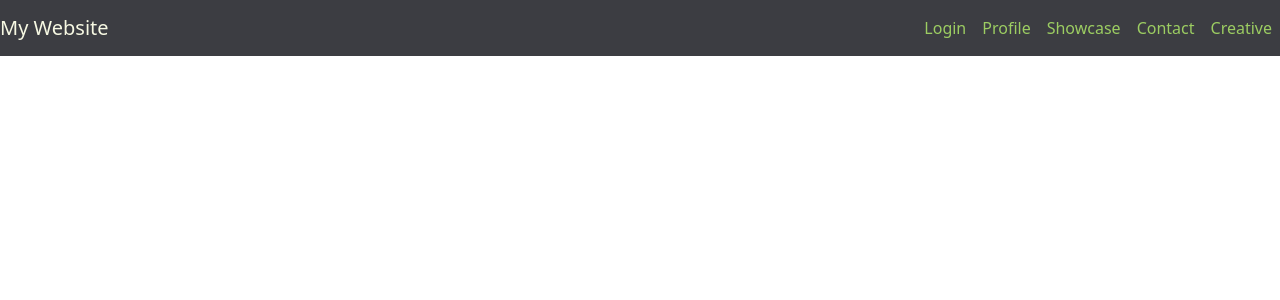
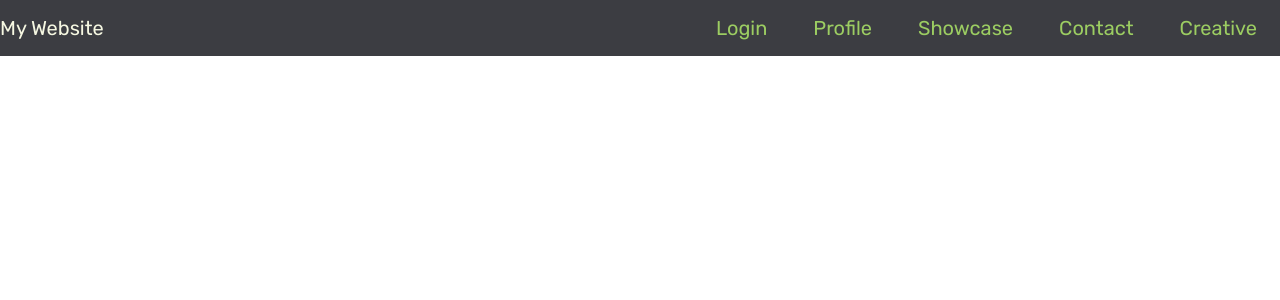
Before and after one commit to 4nch0/vuejsweb, a Vue app: page / in a window 1280 px wide. Shown: the top 300 px of the page. Built offline with nearby package versions, Linux system fonts and the light colour scheme.

Commit message:
FOR NOW ETO MUNA 6:43AM

```diff
--- a/src/App.vue
+++ b/src/App.vue
@@ -6,7 +6,7 @@
 </template>
 
 <script>
-import NavBar from './components/NavBar.vue'; // Assuming your NavBar is in a components folder
+import NavBar from './components/NavBar.vue'; // Adjust the path if necessary
 
 export default {
   name: 'App',
@@ -17,12 +17,15 @@ export default {
 </script>
 
 <style>
+/* Import Rubik font from Google Fonts */
+@import url('https://fonts.googleapis.com/css2?family=Rubik:wght@100;400;500;700&display=swap');
+
 /* Global Styles */
-body {
-  font-family: 'Raleway', sans-serif; /* Apply Rubik font globally */
-  margin: 0;
-  padding: 0;
-  background-color: #332f18; /* Light Cream */
+#app {
+  font-family: 'Rubik', sans-serif; /* Apply Rubik font globally */
+  margin: 0px;
+  padding: 0px;
+  background-color: #F6F8E2; /* Light Cream background */
   color: #3C3D42; /* Dark Charcoal for text */
 }
 
@@ -34,7 +37,28 @@ p {
   font-weight: 400; /* Regular weight for paragraph text */
 }
 
+/* Font weight for h1 */
 h1 {
- font-weight: 1800;
+  font-weight: 500; /* Medium weight for h1 */
+}
+
+/* Button styling */
+button {
+  background-color: #9CCD62; /* Tropical Kiwi Green */
+  color: #F6F8E2; /* Light Cream */
+  border: none;
+  padding: 10px 15px;
+  border-radius: 5px;
+  cursor: pointer;
+}
+
+/* Link styling */
+a {
+  color: #9CCD62; /* Tropical Kiwi Green for links */
+}
+
+/* Additional global styles */
+a:hover {
+  color: #3C3D42; /* Dark Charcoal on hover */
 }
 </style>
--- a/src/components/NavBar.vue
+++ b/src/components/NavBar.vue
@@ -7,19 +7,19 @@
     <div class="collapse navbar-collapse" id="navbarNav">
       <ul class="navbar-nav ml-auto">
         <li class="nav-item">
-            <a class="nav-link" href="/login" style="color: #9CCD62;">Login</a> <!-- Primary Color -->
+          <a class="nav-link" href="/login">Login</a>
         </li>
         <li class="nav-item">
-            <a class="nav-link" href="/portfolio/profile" style="color: #9CCD62;">Profile</a>
+          <a class="nav-link" href="/portfolio/profile">Profile</a>
         </li>
         <li class="nav-item">
-            <a class="nav-link" href="/portfolio/showcase" style="color: #9CCD62;">Showcase</a>
+          <a class="nav-link" href="/portfolio/showcase">Showcase</a>
         </li>
         <li class="nav-item">
-            <a class="nav-link" href="/portfolio/contact" style="color: #9CCD62;">Contact</a>
+          <a class="nav-link" href="/portfolio/contact">Contact</a>
         </li>
         <li class="nav-item">
-            <a class="nav-link" href="/portfolio/creative" style="color: #9CCD62;">Creative</a>
+          <a class="nav-link" href="/portfolio/creative">Creative</a>
         </li>
       </ul>
     </div>
@@ -33,8 +33,17 @@
 </script>
 
 <style scoped>
+.navbar-nav .nav-link {
+  color: #9CCD62; /* Primary Color */
+  font-size: 1.25rem; /* Larger font size */
+  margin: 0 15px; /* Equal spacing between links */
+  border-radius: 5px; /* Rounded corners */
+  padding: 5px 10px; /* Padding for better click area */
+}
+
 .navbar-nav .nav-link:hover {
-    background-color: #E0DDCA; /* Tertiary Color for hover effect */
+  background-color: #9CCD62; /* Tertiary Color for hover effect */
   color: #3C3D42; /* Dark Charcoal text on hover */
+  transition: background-color 0.75s ease, color 0.5s ease; /* Slower transition effect */
 }
 </style>
--- a/src/views/LoginPage.vue
+++ b/src/views/LoginPage.vue
@@ -1,4 +1,4 @@
 <template>
     <h1>This is Login Page</h1>
-    <p style="font-family: 'Playfair Display', serif;">This is Login Page</p>
+    <p>This is Login Page</p>
 </template>
```
Lines whose indentation alone changed are shown as unchanged.
